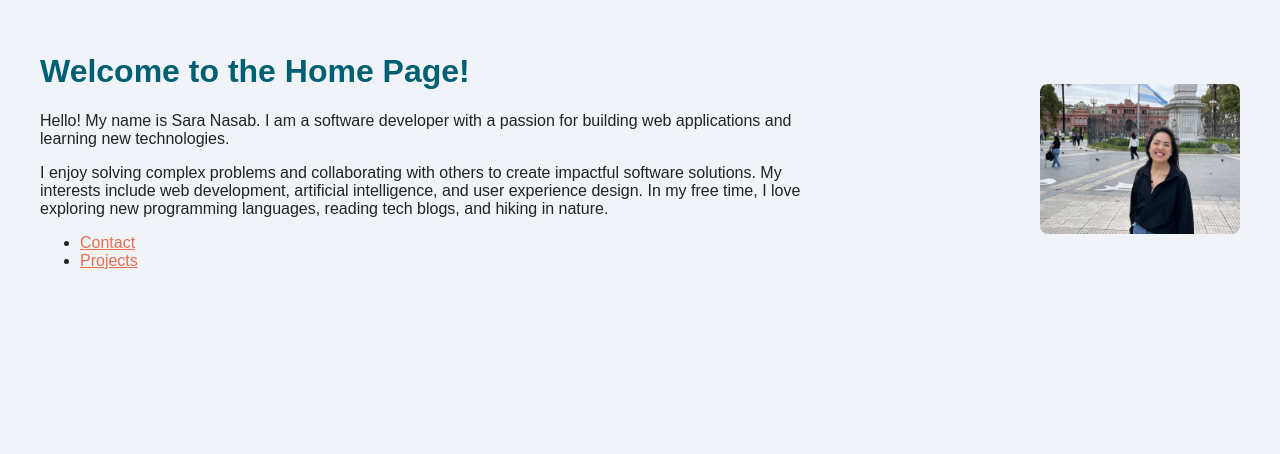
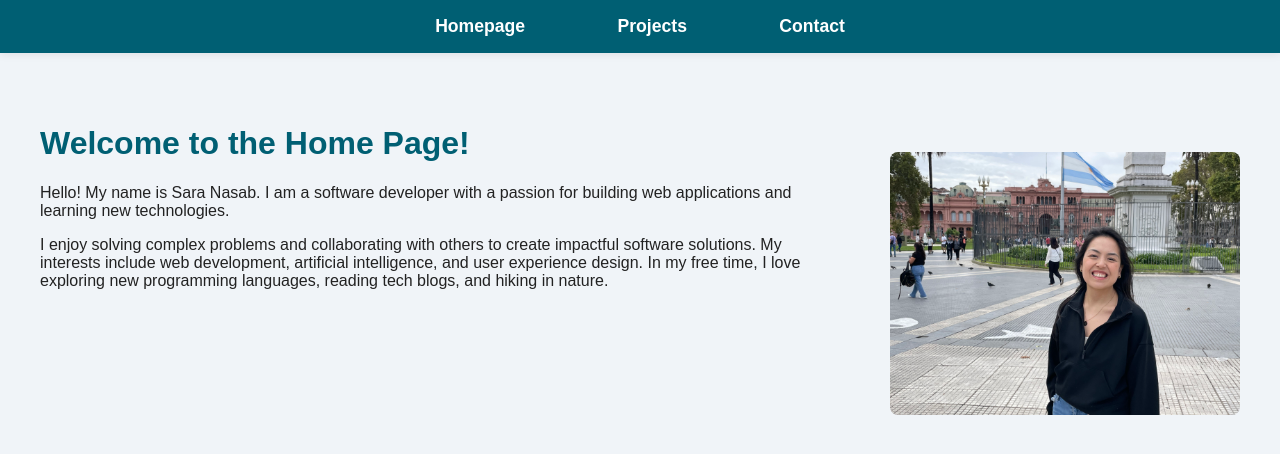
Before and after one commit to snasab1/jhu_software_concepts, a Flask app: page / in a window 1280 px wide. Shown: the top 454 px of the page. Run offline with Flask 3, Linux system fonts and the light colour scheme.

Commit message:
Hyperlinks change colors after being visited. Image moves down ind of text"

```diff
--- a/module_1/static/style.css
+++ b/module_1/static/style.css
@@ -6,13 +6,83 @@ body {
 h1 {
     color: #005f73;
 }
+
+
+
+/* Toolbar styles */
+.navbar {
+    background: #005f73;
+    padding: 1em 0;
+    text-align: center;
+    width: 100%;
+    position: fixed;
+    top: 0;
+    left: 0;
+    z-index: 1000;
+    box-shadow: 0 2px 8px rgba(0,0,0,0.08);
+}
+
+/* General link styles for all links on the page */
 a {
     color: #e76f51;
+    transition: color 0.2s;
+}
+
+a:hover,
+a:focus {
+    color: #0a9396;
+    text-decoration: underline;
+}
+a:active {
+    color: #222;
+}
+
+a:visited {
+    color: hsl(318, 100%, 75%);
+}
+
+.nav-link {
+    color: #fff;
+    margin: 0 1.5em;
+    text-decoration: none;
+    font-weight: bold;
+    font-size: 1.1em;
+    padding: 0.5em 1em;
+    border-radius: 4px;
+    transition:
+        color 0.2s,
+        background 0.2s;
+}
+
+/* Change color when hovered */
+.nav-link:hover,
+.nav-link:focus {
+    background: #0a9396;
+    color: #fff;
+    text-decoration: underline;
+}
+
+/* Change color when link is active (being clicked) */
+.nav-link:active {
+    background: #94d2bd;
+    color: #222;
+}
+
+/* Change color after link is visited */
+.nav-link:visited {
+    color: hsl(318, 100%, 75%) ;
+}
+
+
+
+
+body {
+    padding-top: 4em; /* Add space so content isn't hidden under navbar */
 }
 
 .about-container {
     display: flex;
-    align-items: center;
+    align-items: flex-start;
     justify-content: space-between;
     gap: 2em;
     margin: 2em;
@@ -26,9 +96,12 @@ a {
     flex: 1;
     display: flex;
     justify-content: flex-end;
+    /* Remove margin-top here */
 }
 
 .about-image img {
-    max-width: 200px;
+    width: 350px;
+    height: auto;
     border-radius: 8px;
+    margin-top: 0.5in; /* Adjust space above image here */
 }
--- a/module_1/templates/contact.html
+++ b/module_1/templates/contact.html
@@ -2,8 +2,14 @@
 <html>
 <head>
     <title>Contact</title>
+    <link rel="stylesheet" href="{{ url_for('static', filename='style.css') }}">
 </head>
 <body>
+    <nav class="navbar">
+        <a href="/" class="nav-link">Homepage</a>
+        <a href="/projects/" class="nav-link">Projects</a>
+        <a href="/contact/" class="nav-link">Contact</a>
+    </nav>
     <h1>Contact Page</h1>
     <a href="/">Back to Home</a>
 </body>
--- a/module_1/templates/index.html
+++ b/module_1/templates/index.html
@@ -5,6 +5,11 @@
     <link rel="stylesheet" href="{{ url_for('static', filename='style.css') }}">
 </head>
 <body>
+    <nav class="navbar">
+        <a href="/" class="nav-link">Homepage</a>
+        <a href="/projects/" class="nav-link">Projects</a>
+        <a href="/contact/" class="nav-link">Contact</a>
+    </nav>
 <div class="about-container">
     <div class="about-text">
         <h1>Welcome to the Home Page!</h1>
@@ -12,10 +17,6 @@
         <p>
             I enjoy solving complex problems and collaborating with others to create impactful software solutions. My interests include web development, artificial intelligence, and user experience design. In my free time, I love exploring new programming languages, reading tech blogs, and hiking in nature.
         </p>
-        <ul>
-            <li><a href="/contact/">Contact</a></li>
-            <li><a href="/projects/">Projects</a></li>
-        </ul>
     </div>
     <div class="about-image">
         <img src="{{ url_for('static', filename='profile_photo.jpg') }}" alt="My Photo" width="200">
--- a/module_1/templates/projects.html
+++ b/module_1/templates/projects.html
@@ -2,8 +2,14 @@
 <html>
 <head>
     <title>Projects</title>
+    <link rel="stylesheet" href="{{ url_for('static', filename='style.css') }}">
 </head>
 <body>
+    <nav class="navbar">
+        <a href="/" class="nav-link">Homepage</a>
+        <a href="/projects/" class="nav-link">Projects</a>
+        <a href="/contact/" class="nav-link">Contact</a>
+    </nav>
     <h1>Projects Page</h1>
     <a href="/">Back to Home</a>
 </body>
```
